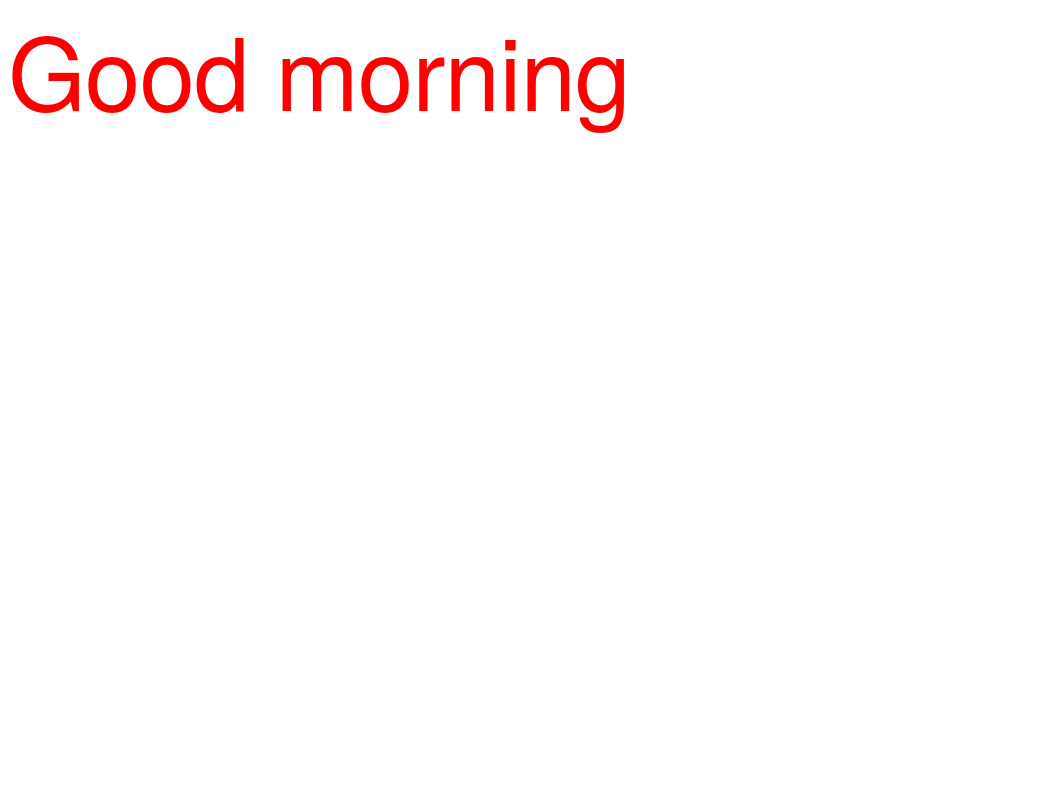
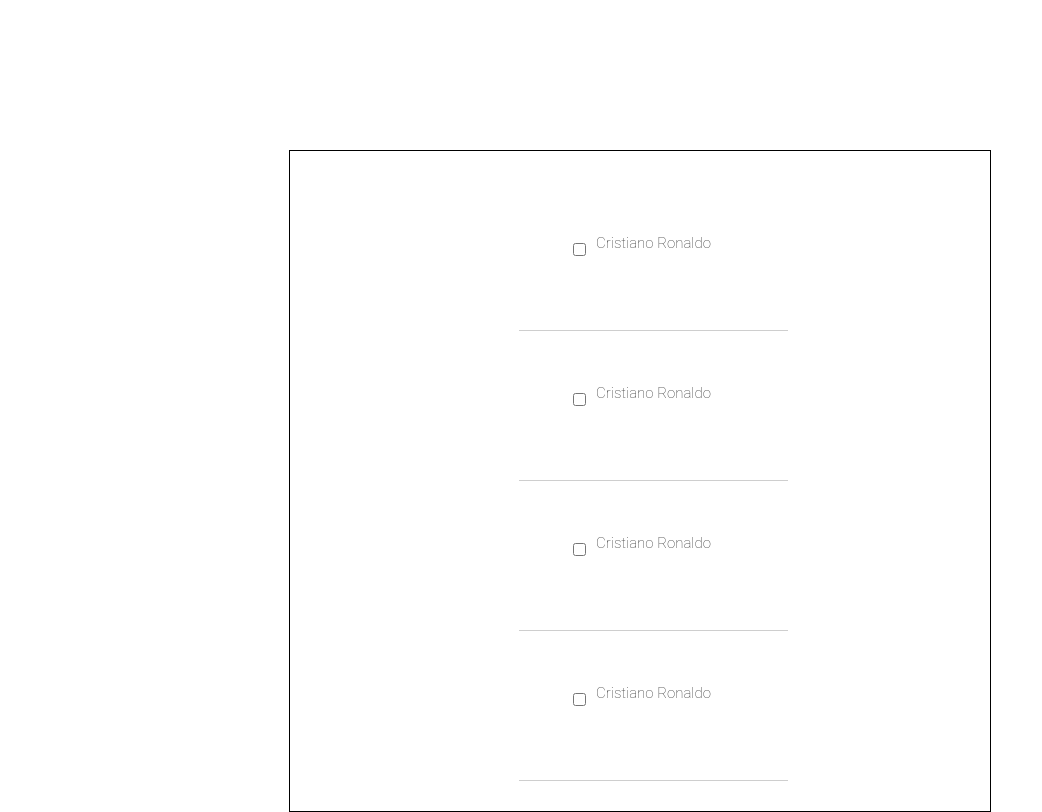
Before and after one commit to vermad843/React-Concepts, a React (Create React App) app: page / in a window 1280 px wide. Shown: the whole page, without its empty margins (0-1042 px from the left). Built offline with nearby package versions, Linux system fonts and the light colour scheme.

Commit message:
adding some styles

```diff
--- a/src/App.css
+++ b/src/App.css
@@ -1,3 +1,43 @@
-.player {
-    text-align : center;
+body {
+    padding : auto;
+    position : relative;
+    top : 150px;
+    background-color:  white;
+    margin : auto;
+    width : 50%;
+    display : flex;
+    flex-direction : column;
+    align-items: center;
+    border : 1px solid black;
+    box-shadow:
+
+     0 1px 1px rgb(0,0,0,0,15),
+
+     0 10px 0 -5px #000,
+
+     0 10px 1px -4px rgb(0,0,0,0,15),
+
+     0 28px 1px -9px rgb(0,0,0,0,15);
+
+     padding : 30px;
 }
+
+
+.todo-item {
+    display:  flex;
+    justify-content: flex-start;
+    align-items: center;
+    padding : 30px 20px 0;
+    width : 70%;
+    border-bottom : 1px solid #cecece;
+    font-family: Roboto, sans-serif;
+    font-weight : 100;
+    font-size : 15px;
+    color : #333333;
+    padding : 50px;
+    margin : auto;
+}
+
+input[type=checkbox] {
+    margin-right : 10px;
+}
--- a/src/App.js
+++ b/src/App.js
@@ -1,31 +1,15 @@
 import React from 'react';
-import './App.css';
+import TodoItem from './TodoItem'
 
 function App() {
-   const date = new Date(2019,10,25,10)//year/month/date/time
-   const hours = date.getHours()
-   let timeOfDay
-
-   const styles = {
-    fontSize : "100px"
-   }
-
-   if(hours < 12) {
-     timeOfDay = ' morning'
-     styles.color = "red";
-   }else if (hours >= 12 && hours < 17) {
-     timeOfDay = ' afternoon'
-     styles.color = "green";
-   }else {
-     timeOfDay = ' night'
-     styles.color = "blue";
-   }
-
    return (
-     <h1 style = {styles}>
-       Good{timeOfDay}
-      </h1>
-  );
+     <div className = "todo-list">
+        <TodoItem/>
+        <TodoItem/>
+        <TodoItem/>
+        <TodoItem/>
+     </div>
+   )
 }
 
 export default App;
--- /dev/null
+++ b/src/TodoItem.js
@@ -0,0 +1,13 @@
+import React from 'react';
+import './App.css';
+
+function TodoItem() {
+  return (
+    <div className = "todo-item">
+      <input type = "checkbox" />
+      <p>Cristiano Ronaldo</p>
+    </div>
+  )
+}
+
+export default TodoItem;
```
